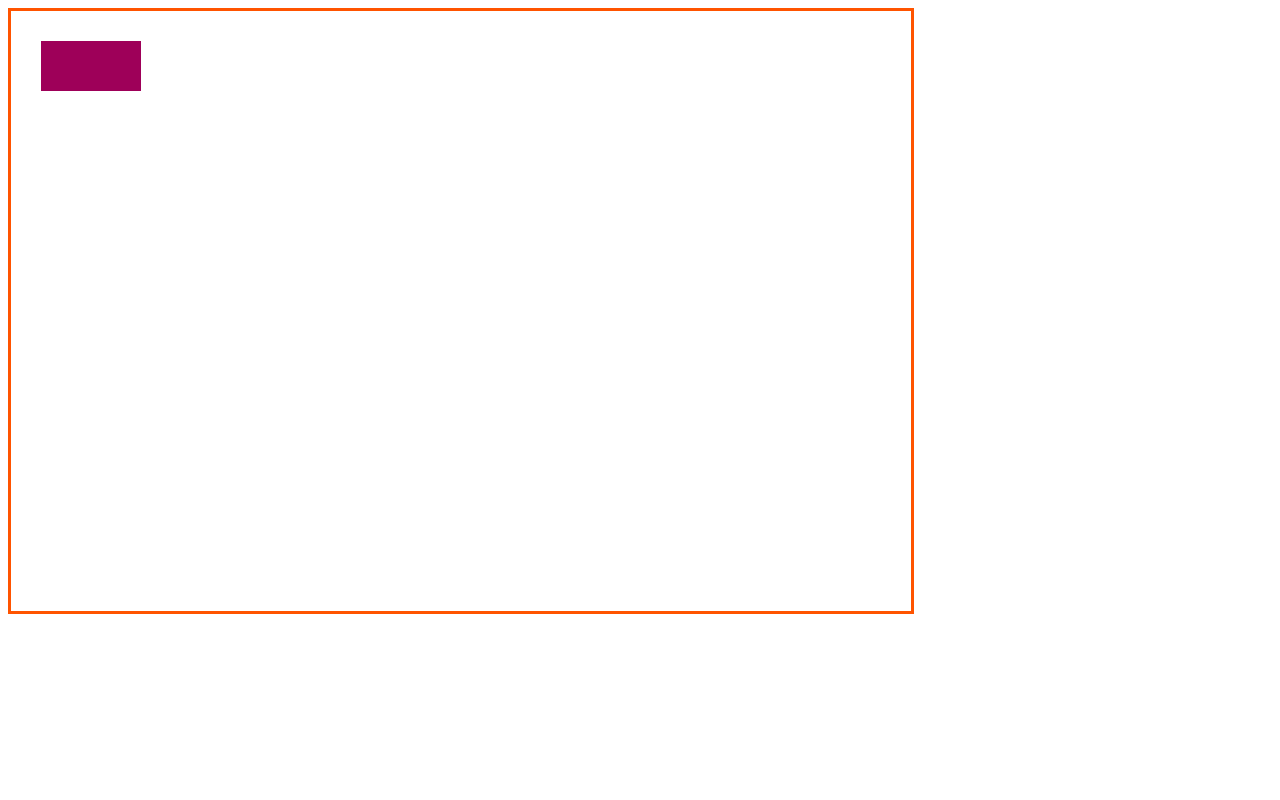
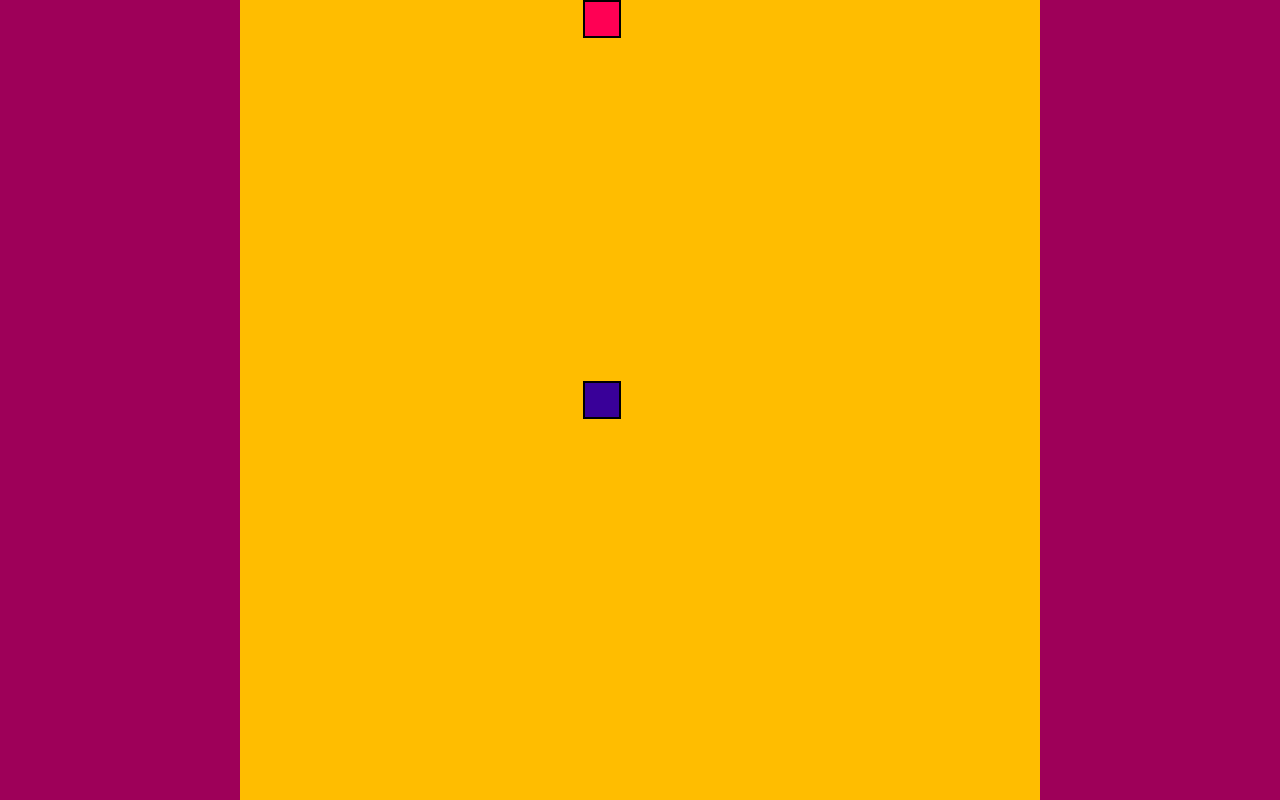
Before and after one commit to jounob/Snack-project, a plain HTML site: page index.html in a window 1280 px wide. Drawn offline with Linux system fonts and the light colour scheme.

Commit message:
The snake project without modification

```diff
--- /dev/null
+++ b/food.js
@@ -0,0 +1,27 @@
+import {onSnake, expandSnake} from './snake.js';
+import{randomGridPosition} from './grid.js';
+
+let food = { x: 10, y: 1};
+const expansionRate = 1;
+
+export function update(){
+   if(onSnake(food)){
+    expandSnake(expansionRate)
+    food = getRandomFoodPosition()
+    }
+}
+export function draw(gameBoard){
+    const foodElement = document.createElement('div');
+    foodElement.style.gridRowStart = food.y;
+    foodElement.style.gridColumnStart = food.x;
+    foodElement.classList.add('food');
+    gameBoard.appendChild(foodElement);
+}
+
+function getRandomFoodPosition(){
+    let newFoodPosition;
+    while(newFoodPosition == null || onSnake(newFoodPosition)){
+        newFoodPosition = randomGridPosition();
+    }
+    return newFoodPosition;
+}
--- /dev/null
+++ b/grid.js
@@ -0,0 +1,15 @@
+const gridSize = 21;
+
+export function randomGridPosition() {
+    return {
+        x: Math.floor(Math.random()* gridSize) + 1,
+        y: Math.floor(Math.random()* gridSize) + 1,
+    }
+}
+
+export function outsideGrid(position){
+    return (
+        position.x < 1 || position.x >gridSize ||
+        position.y < 1 || position.y >gridSize
+    )
+}
--- a/index.html
+++ b/index.html
@@ -3,10 +3,11 @@
 <head>
     <meta charset="UTF-8">
     <meta name="viewport" content="width=device-width, initial-scale=1.0">
-    <title>Snack</title>
-    <script src="script.js"></script>
+    <title>Snake</title>
+    <script src="script.js" defer type="module"></script>
+    <link rel="stylesheet" href="styles.css" type="text/css">
 </head>
 <body>
-
+    <div id="game-board"></div>
 </body>
 </html>
--- /dev/null
+++ b/input.js
@@ -0,0 +1,28 @@
+let inputDirection = { x: 0, y: 0};
+let lastInputDirection = {x: 0, y: 0};
+
+ window.addEventListener('keydown', e => {
+    switch(e.key){
+        case 'ArrowUp':
+            if(lastInputDirection.y !== 0) break;
+            inputDirection = {x: 0, y: -1}
+            break;
+        case 'ArrowDown':
+            if(lastInputDirection.y !== 0) break;
+            inputDirection = {x: 0, y: 1}
+            break;
+        case 'ArrowLeft':
+            if(lastInputDirection.x !== 0) break;
+            inputDirection = {x: -1, y: 0}
+            break;
+        case 'ArrowRight':
+            if(lastInputDirection.x!== 0) break;
+            inputDirection = {x: 1, y: 0}
+            break;
+    }
+ })
+
+export function getInputDirection(){
+    lastInputDirection = inputDirection;
+    return inputDirection;
+}
--- a/script.js
+++ b/script.js
@@ -1,11 +1,44 @@
-window.onload = () => {
-    let canvas = document.createElement('canvas');
-    canvas.width = 900;
-    canvas.height = 600;
-    canvas.style.border = "3px solid #ff5400";
-    document.body.appendChild(canvas);
+import {update as updateSnake, draw as drawSnake, snakeSpeed, getSnakeHead, snakeIntersection} from './snake.js';
+import {update as updateFood, draw as drawFood} from './food.js';
+import {outsideGrid} from './grid.js';
 
-    let contex = canvas.getContext('2d');
-    contex.fillStyle = "#9e0059"
-    contex.fillRect(30, 30, 100, 50)
+let lastRenderTime = 0;
+let gameOver = false;
+const gameBoard = document.getElementById("game-board")
+
+function main(currentTime){
+    if(gameOver){
+        if(confirm("You lost. Press ok to restart")){
+            window.location = '/';
+        }
+        return
+    }
+
+    window.requestAnimationFrame(main);
+    const secondsSinceLastRender = (currentTime - lastRenderTime) / 1000;
+
+    if(secondsSinceLastRender < 1 / snakeSpeed) return;
+
+    lastRenderTime = currentTime;
+
+    update();
+    draw();
+
 }
+window.requestAnimationFrame(main);
+
+function update(){
+    updateSnake();
+    updateFood();
+    checkDeath();
+}
+
+function draw(){
+    gameBoard.innerHTML = '';
+    drawSnake(gameBoard);
+    drawFood(gameBoard);
+}
+
+function checkDeath(){
+    gameOver = outsideGrid(getSnakeHead()) || snakeIntersection();
+}
--- /dev/null
+++ b/snake.js
@@ -0,0 +1,56 @@
+import {getInputDirection} from './input.js';
+export const snakeSpeed = 5;
+let snakeBody = [{x: 10, y: 11}]
+let newSegments = 0;
+
+export function update(){
+    addSegments();
+
+    const inputDirection = getInputDirection();
+    for(let i = snakeBody.length - 2; i >= 0; i--){
+        snakeBody[i + 1] = { ...snakeBody[i]};
+    }
+    snakeBody[0].x += inputDirection.x;
+    snakeBody[0].y += inputDirection.y;
+}
+
+export function draw(gameBoard){
+    snakeBody.forEach(segment => {
+        const snakeElement = document.createElement('div');
+        snakeElement.style.gridRowStart = segment.y;
+        snakeElement.style.gridColumnStart = segment.x;
+        snakeElement.classList.add('snake');
+        gameBoard.appendChild(snakeElement);
+    });
+}
+
+export function expandSnake(amount){
+    newSegments += amount;
+}
+
+export function onSnake(position, {ignoredHead = false} = {}){
+    return snakeBody.some((segment, index) => {
+        if(ignoredHead && index === 0) return false;
+        return equalPositions(segment, position)
+    });
+}
+
+export function getSnakeHead(){
+    return snakeBody[0];
+}
+
+export function snakeIntersection(){
+    return onSnake(snakeBody[0], {ignoredHead: true })
+}
+
+function equalPositions(pos1, pos2){
+    return pos1.x === pos2.x && pos1.y === pos2.y
+}
+
+function addSegments() {
+    for(let i = 0; i < newSegments; i++){
+        snakeBody.push({ ...snakeBody[snakeBody.length -1]})
+    }
+
+    newSegments = 0;
+}
--- a/styles.css
+++ b/styles.css
@@ -0,0 +1,28 @@
+body{
+    height: 100vh;
+    width: 100vw;
+    display: flex;
+    justify-content: center;
+    align-items: center;
+    margin: 0;
+    background-color: #9e0059;
+}
+
+#game-board {
+    background-color: #ffbd00;
+    width: 100vmin;
+    height: 100vmin;
+    display: grid;
+    grid-template-columns: repeat(21, 1fr);
+    grid-template-rows: repeat(21, 1fr) ;
+}
+
+.snake{
+    background-color: #390099;
+    border: .25vmin solid black;
+}
+
+.food{
+    background-color: #ff0054;
+    border: .25vmin solid black;
+}
```
